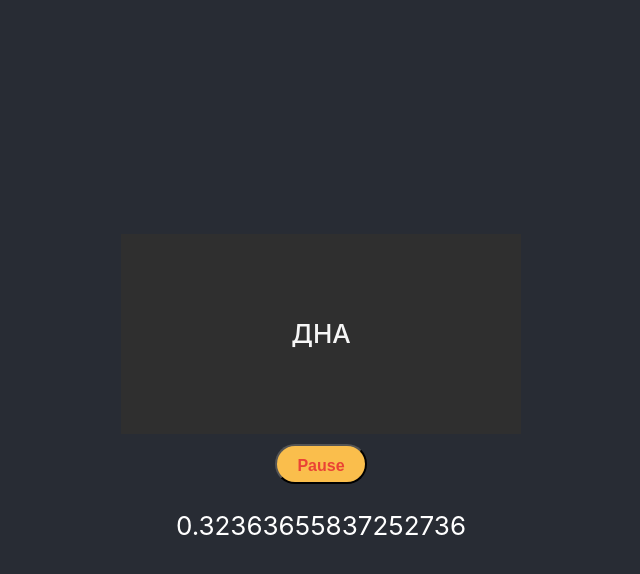
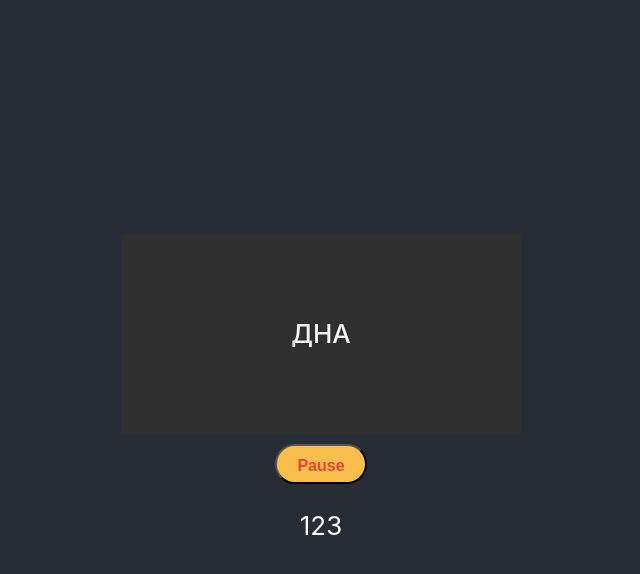
Before and after one commit to ryabina/tic-tac-bumm, a React (Create React App) app: page / in a window 1280 px wide. Both pictures are taken after a click on the button "Start". Shown: the top 574 px of the page, without its empty margins (319-959 px from the left). Built offline with nearby package versions, Linux system fonts and the light colour scheme.

Commit message:
now it generates random number

```diff
--- a/src/components/pages/Game.jsx
+++ b/src/components/pages/Game.jsx
@@ -1,6 +1,7 @@
 import React, { useState } from 'react';
 import styled from 'styled-components';
 import Card from '../atoms/Card';
+import generateRandomTime from '../../helpers/timerHelper';
 
 const Button = styled.button`
   margin-top: 10px;
@@ -37,7 +38,7 @@ const Game = () => {
       </Button>
       <div data-testid="test-timer">
         { isStarted
-        && <Timer> {Math.random()} </Timer>
+        && <Timer> { generateRandomTime() } </Timer>
         }
       </div>
     </>
--- /dev/null
+++ b/src/helpers/timerHelper.js
@@ -0,0 +1,3 @@
+const genarateRandomTime = () => Math.floor(Math.random() * 300) + 5;
+
+export default genarateRandomTime;
```
Also changed, not shown: 1 other file (tests, documents, lock files or other folders).
